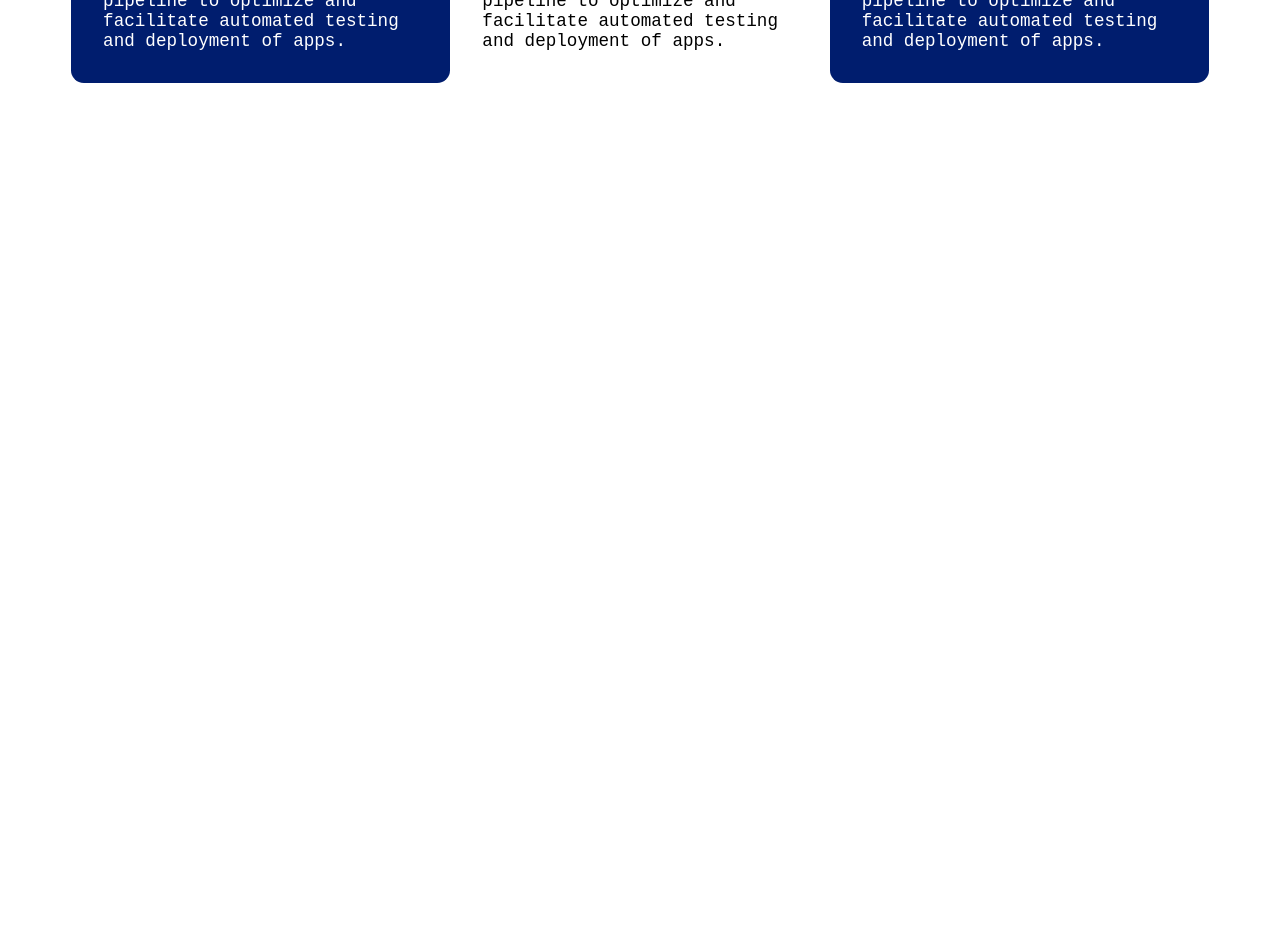
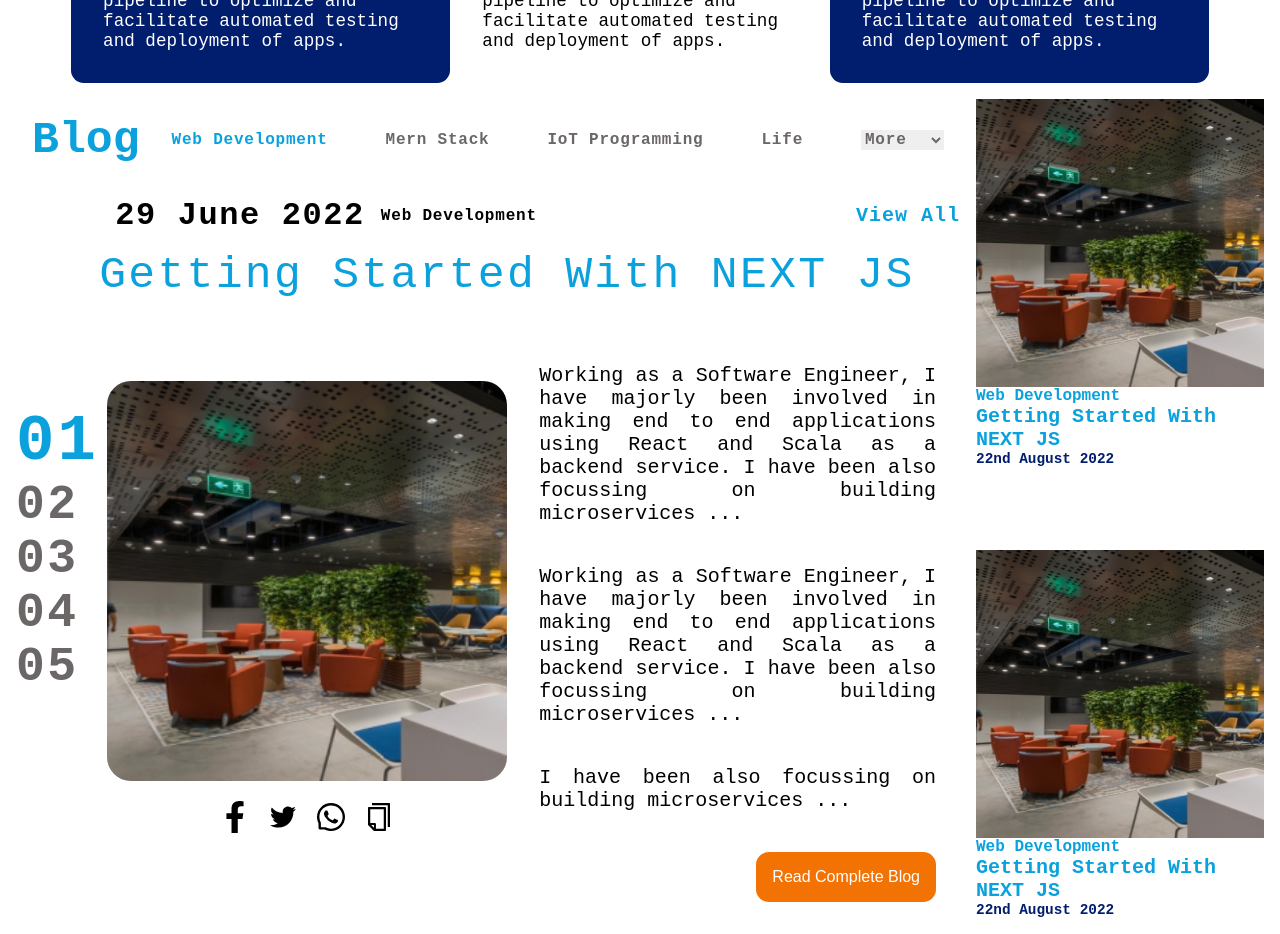
Before and after one commit to sedhha/next-js-pf-v2, a Next.js app: page / in a window 1280 px wide. Shown: the part 1320-2254 px from the top of the page. Before the commit the page ends 1403 px from the top, so only its background shows below. Built offline with nearby package versions, Linux system fonts and the light colour scheme.

Commit message:
Blog Section Responsiveness

```diff
--- a/components/HomePage/index.tsx
+++ b/components/HomePage/index.tsx
@@ -3,6 +3,7 @@ import { useAppSelector } from '@/redux/hooks';
 import Header from '@/v2/Header';
 import Intro from '@/v2/Intro';
 import Work from '@/v2/Work';
+import Blog from '@/v2/Blog';
 
 export default function HomePage() {
 	const { darkMode } = useAppSelector((state) => state.navigation);
@@ -11,6 +12,7 @@ export default function HomePage() {
 			<Header />
 			<Intro />
 			<Work />
+			<Blog />
 		</div>
 	);
 }
--- /dev/null
+++ b/components/v2/Blog/Blog.module.css
@@ -0,0 +1,245 @@
+.BlogBody {
+	width: 100vw;
+	display: flex;
+	padding: 1rem;
+	max-height: 100%;
+}
+
+.SideBar {
+	display: flex;
+	flex-direction: column;
+	justify-content: space-between;
+	align-items: center;
+	max-height: 100%;
+}
+
+.RelatedBlogCard {
+	display: flex;
+	flex-direction: column;
+	height: fit-content;
+}
+
+.RelatedBlogCard img {
+	max-height: 36vh;
+	aspect-ratio: 1;
+	object-fit: cover;
+	object-position: center;
+}
+
+.RelatedBlogCard h3 {
+	color: var(--related-blog-category);
+	font-size: 2vh;
+}
+
+.RelatedBlogCard h4 {
+	color: var(--related-blog-title);
+	font-size: 2.5vh;
+}
+
+.RelatedBlogCard h5 {
+	font-weight: 900;
+	font-size: 1.8vh;
+	color: var(--related-blog-date);
+}
+
+.BlogMain {
+	flex: auto;
+}
+
+.BlogHead {
+	display: flex;
+	width: 100%;
+	align-items: center;
+	padding: 1rem;
+	column-gap: 1rem;
+}
+.BlogHead h1 {
+	font-size: clamp(0.5rem, var(--h1-text), 16rem);
+	font-weight: bold;
+	color: var(--light-blue);
+}
+
+.BlogCategories {
+	display: flex;
+	align-items: center;
+	flex: auto;
+	justify-content: space-between;
+	padding: 0 1rem;
+}
+
+.BlogCategories h3 {
+	font-style: normal;
+	font-weight: 600;
+	font-size: clamp(0.5rem, 2vh, 16rem);
+	letter-spacing: 0.05em;
+	color: var(--inactive-blog-category-text);
+}
+
+.BlogCategories h3[is-active='true'] {
+	color: var(--active-blog-category-text);
+}
+
+.BlogCategories select {
+	border: none;
+	outline: none;
+	font-style: normal;
+	font-weight: 600;
+	font-size: clamp(0.5rem, 2vh, 16rem);
+	letter-spacing: 0.05em;
+	color: var(--inactive-blog-category-text);
+	font-family: 'Courier New', Courier, monospace;
+}
+
+.FeaturedBlogBody {
+	display: flex;
+	align-items: center;
+	max-width: 100%;
+    flex: auto;
+}
+
+.Number {
+	display: flex;
+	flex-direction: column;
+	width: fit-content;
+	height: 100%;
+	justify-content: space-between;
+}
+
+.Number h4 {
+	font-style: normal;
+	font-weight: 600;
+	font-size: clamp(0.5rem, 6vh, 36rem);
+	letter-spacing: 0.05em;
+	color: var(--inactive-blog-category-text);
+	font-family: 'Courier New', Courier, monospace;
+	transition: 1.5s all ease-in;
+}
+
+.Number h4[is-active='true'] {
+	color: var(--active-blog-category-text);
+	transition: 1.5s all ease-in;
+	font-size: clamp(0.5rem, 8vh, 36rem);
+}
+
+.FeaturedBlogElements {
+	display: flex;
+	flex-direction: column;
+	flex: auto;
+}
+
+.FeaturedBlogTitleSection {
+	display: flex;
+	width: 100%;
+	align-items: center;
+	padding: 1rem;
+	column-gap: 1rem;
+}
+.FeaturedBlogTitleSection > h2 {
+	font-style: normal;
+	font-weight: 600;
+	font-size: 4vh;
+	letter-spacing: 0.05em;
+	color: var(--featured-blog-date-text);
+}
+
+.FeaturedBlogTitleSection > h3 {
+	font-style: normal;
+	font-weight: 600;
+	font-size: 2vh;
+	letter-spacing: 0.05em;
+	color: var(--featured-blog-date-text);
+	flex: auto;
+}
+
+.FeaturedBlogTitleSection > h4 {
+	font-style: normal;
+	font-weight: 800;
+	font-size: 2.5vh;
+	letter-spacing: 0.05em;
+	color: var(--featured-blog-view-all-button-text);
+	cursor: pointer;
+}
+
+.FeaturedBlogElements > h1 {
+	font-style: normal;
+	font-weight: 500;
+	font-size: 3.5vw;
+	letter-spacing: 0.05em;
+	color: var(--featured-blog-heading);
+}
+
+.ContentSection {
+	display: flex;
+	width: 100%;
+	align-items: center;
+	padding: 0.5rem;
+    height: 100%;
+}
+
+.ContentSection > div:nth-child(1) {
+	display: flex;
+	flex-direction: column;
+    row-gap: 2vh;
+}
+
+.ContentSection > div:nth-child(2) {
+	flex: auto;
+}
+
+.Img {
+	max-height: 50vh;
+	object-fit: cover;
+	object-position: center;
+	aspect-ratio: 1;
+	border-radius: 1.5rem;
+}
+
+.Icon {
+	font-size: 4vh;
+}
+
+.ContentSection > div:nth-child(1) > div {
+	width: 100%;
+	display: flex;
+	justify-content: center;
+	padding: 0.25rem;
+	container-type: inline-size;
+}
+
+@container (max-width: 100px) {
+	.ContentSection > div:nth-child(1) > div {
+        background-color: red;
+    }
+}
+
+.ContentSection > div:nth-child(2) > div {
+	width: 100%;
+	display: flex;
+	flex-direction: column;
+	padding: 0.5rem  2rem;
+    justify-content: space-around;
+    align-items: flex-end;
+    height: 100%;
+    row-gap: 5vh;
+}
+
+.ContentSection > div:nth-child(2) > div > button {
+	border: none;
+	outline: none;
+	cursor: pointer;
+	background-color: var(--orange-button-color);
+	color: var(--orange-button-color-text);
+	padding: 1rem;
+	font-size: clamp(0.5rem, 2vh, 16rem);
+	border-radius: 0.8rem;
+	width: fit-content;
+}
+
+.ContentSection > div:nth-child(2) > div > p {
+	font-size: clamp(0.5rem, 2.5vh, 16rem);
+    text-align: justify;
+}
+
+.ContentSection > div:nth-child(2) > div > p:nth-child(1) {
+    margin-top: 3rem;
+}
--- a/components/v2/Blog/index.tsx
+++ b/components/v2/Blog/index.tsx
@@ -1,60 +1,85 @@
 import React from 'react';
-import classes from './Header.module.css';
+import classes from './Blog.module.css';
 import LazyImage from '@/v2/common/LazyImage';
-import Toggle from '@/v2/common/RadioToggle';
+import SocialIcons from '@/v2/common/SocialIcons';
 
-const headerElements = [
-	{
-		label: 'About',
-		value: 'about'
-	},
-	{
-		label: 'Experience',
-		value: 'experience'
-	},
-	{
-		label: 'Contact',
-		value: 'contact'
-	},
-	{
-		label: 'Blog',
-		value: 'blog'
-	},
-	{
-		label: 'Videos',
-		value: 'videos'
-	},
-	{
-		label: 'Testimonials',
-		value: 'testimonials'
-	}
-];
-
-const Header = () => {
+const Blog = () => {
 	return (
-		<header className={classes.Header}>
-			<div className={classes.LogoSection}>
-				<h1>Shivam Sahil</h1>
-				<LazyImage className={classes.LogoImage} src={'/morpankh.svg'} />
+		<div className={classes.BlogBody}>
+			<div className={classes.BlogMain}>
+				<div className={classes.BlogHead}>
+					<h1>Blog</h1>
+					<section className={classes.BlogCategories}>
+						<h3 is-active="true">Web Development</h3>
+						<h3>Mern Stack</h3>
+						<h3>IoT Programming</h3>
+						<h3>Life</h3>
+						<select>
+							<option>More</option>
+							<option>Gaming</option>
+							<option>APIs</option>
+							<option>Docker</option>
+						</select>
+					</section>
+				</div>
+				<div className={classes.FeaturedBlogBody}>
+					<div className={classes.Number}>
+						<h4 is-active="true">01</h4>
+						<h4>02</h4>
+						<h4>03</h4>
+						<h4>04</h4>
+						<h4>05</h4>
+					</div>
+					<div className={classes.FeaturedBlogElements}>
+						<div className={classes.FeaturedBlogTitleSection}>
+							<h2>29 June 2022</h2>
+							<h3>Web Development</h3>
+							<h4>View All</h4>
+						</div>
+						<h1>Getting Started With NEXT JS</h1>
+						<div className={classes.ContentSection}>
+							<div>
+								<LazyImage src={'/sample.png'} className={classes.Img} />
+								<div>
+									<SocialIcons iconColorClass={classes.Icon} />
+								</div>
+							</div>
+							<div>
+								<div>
+									<p>
+										Working as a Software Engineer, I have majorly been involved in making
+										end to end applications using React and Scala as a backend service. I
+										have been also focussing on building microservices ...
+									</p>
+									<p>
+										Working as a Software Engineer, I have majorly been involved in making
+										end to end applications using React and Scala as a backend service. I
+										have been also focussing on building microservices ...
+									</p>
+									<p>I have been also focussing on building microservices ...</p>
+									<button>Read Complete Blog</button>
+								</div>
+							</div>
+						</div>
+					</div>
+				</div>
 			</div>
-			<div className={classes.HeaderElements}>
-				{headerElements.map((element, index) => {
-					return (
-						<h2
-							key={element.value}
-							className={`${classes.HeaderElement}${
-								index > 3 ? ' ' + classes.HideElement : ''
-							}`}
-						>
-							{element.label}
-						</h2>
-					);
-				})}
+			<div className={classes.SideBar}>
+				<div className={classes.RelatedBlogCard}>
+					<LazyImage src={'/sample.png'} />
+					<h3>Web Development</h3>
+					<h4>Getting Started With NEXT JS</h4>
+					<h5>22nd August 2022</h5>
+				</div>
+				<div className={classes.RelatedBlogCard}>
+					<LazyImage src={'/sample.png'} />
+					<h3>Web Development</h3>
+					<h4>Getting Started With NEXT JS</h4>
+					<h5>22nd August 2022</h5>
+				</div>
 			</div>
-			<Toggle />
-		</header>
+		</div>
 	);
 };
 
-export default Header;
-``;
+export default Blog;
--- /dev/null
+++ b/components/v2/common/SocialIcons/SocialIcons.module.css
@@ -0,0 +1,18 @@
+.SocialIcon {
+    display: flex;
+    align-items: center;
+    column-gap: 1rem;
+}
+
+.Icon {
+    height: var(--icon-size);
+    width: var(--icon-size);
+    border-radius: 0.5rem;
+    cursor: pointer;
+    transition: var(--fade-transition);
+    color: var(--special-icon-color);
+}
+
+.Icon:hover {
+    scale: 0.9;
+}
--- /dev/null
+++ b/components/v2/common/SocialIcons/index.tsx
@@ -0,0 +1,29 @@
+import React from 'react';
+import classes from './SocialIcons.module.css';
+import socialIcons from '@/constants/social-icons.json';
+import LazyImage from '@/components/common/ImageUtility';
+import Icon from '@/components/common/Icons';
+interface IProps {
+	iconColorClass?: string;
+}
+export default function SocialIcons({ iconColorClass }: IProps) {
+	return (
+		<div className={classes.SocialIcon}>
+			{socialIcons.map((icon) =>
+				icon['is-Svg'] ? (
+					<Icon
+						iconKey={icon.url}
+						key={icon.id}
+						className={`${classes.Icon} ${iconColorClass ?? ''}`}
+					/>
+				) : (
+					<LazyImage
+						src={icon.url}
+						key={icon.id}
+						className={`${classes.Icon} ${iconColorClass ?? ''}`}
+					/>
+				)
+			)}
+		</div>
+	);
+}
--- a/styles/global.css
+++ b/styles/global.css
@@ -6,7 +6,8 @@
 	--blue-card-description-text-color: white;
 	--white-card-date-text-color: var(--dark-blue);
 	--white-card-description-text-color: black;
-
+	--dark-gray: #6c6767;
+	--orange: #F27304;
 	/* Font Sizes */
 	--standard-headings: 3vmax;
 	--h1-text: 3.5vmax;
@@ -23,14 +24,32 @@
 	--toggle-switch-bg: rgba(255, 255, 0, 0.4);
 	--toggle-switch: #faff00;
 	--background-color: white;
+	--related-blog-title: var(--light-blue);
+	--related-blog-category: var(--light-blue);
+	--related-blog-date: var(--dark-blue);
+	--inactive-blog-category-text: var(--dark-gray);
+	--active-blog-category-text: var(--light-blue);
+	--featured-blog-date-text: black;
+	--featured-blog-view-all-button-text: var(--light-blue);
+	--featured-blog-heading: var(--light-blue);
+	--orange-button-color: var(--orange);
+	--orange-button-color-text: white;
 }
 .darkMode {
 	font-family: 'Courier New', Courier, monospace;
-
-	--light-blue: #0aa1dd;
 	--toggle-switch-bg: rgba(255, 255, 0, 0.4);
 	--toggle-switch: #faff00;
 	--background-color: white;
+	--related-blog-title: var(--light-blue);
+	--related-blog-category: var(--light-blue);
+	--related-blog-date: var(--dark-blue);
+	--inactive-blog-category-text: var(--dark-gray);
+	--active-blog-category-text: var(--light-blue);
+	--featured-blog-date-text: black;
+	--featured-blog-view-all-button-text: var(--light-blue);
+	--featured-blog-heading: var(--light-blue);
+	--orange-button-color: var(--orange);
+	--orange-button-color-text: white;
 }
 
 * {
```
